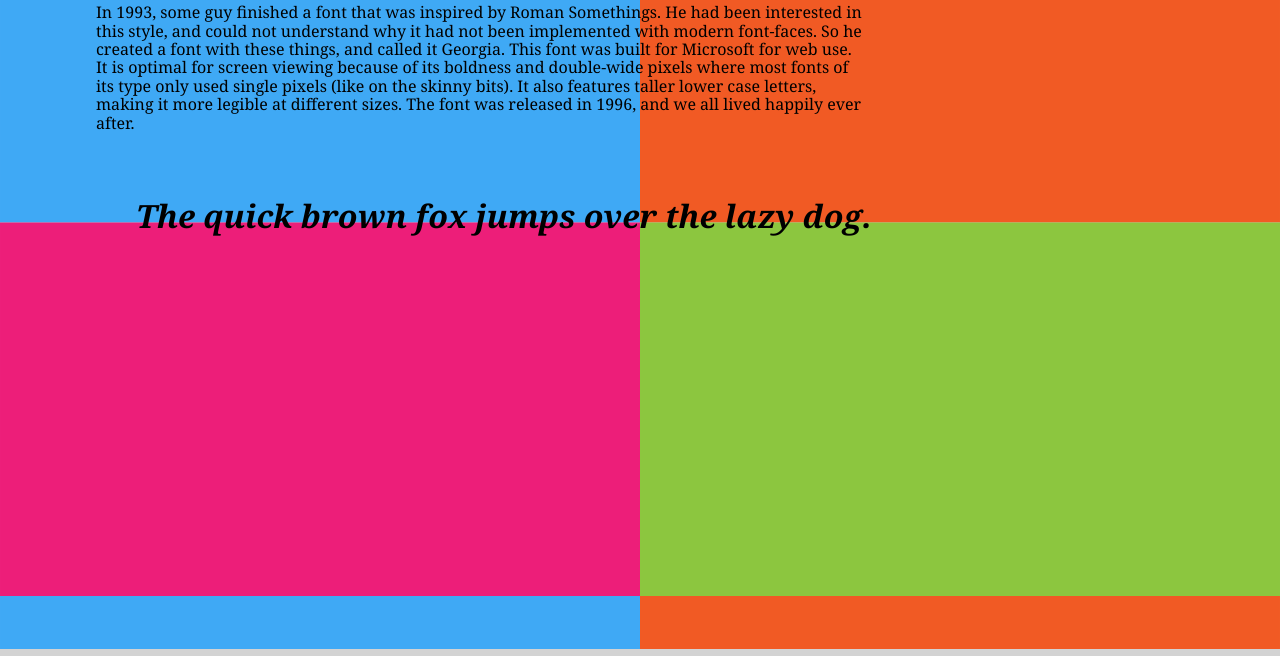
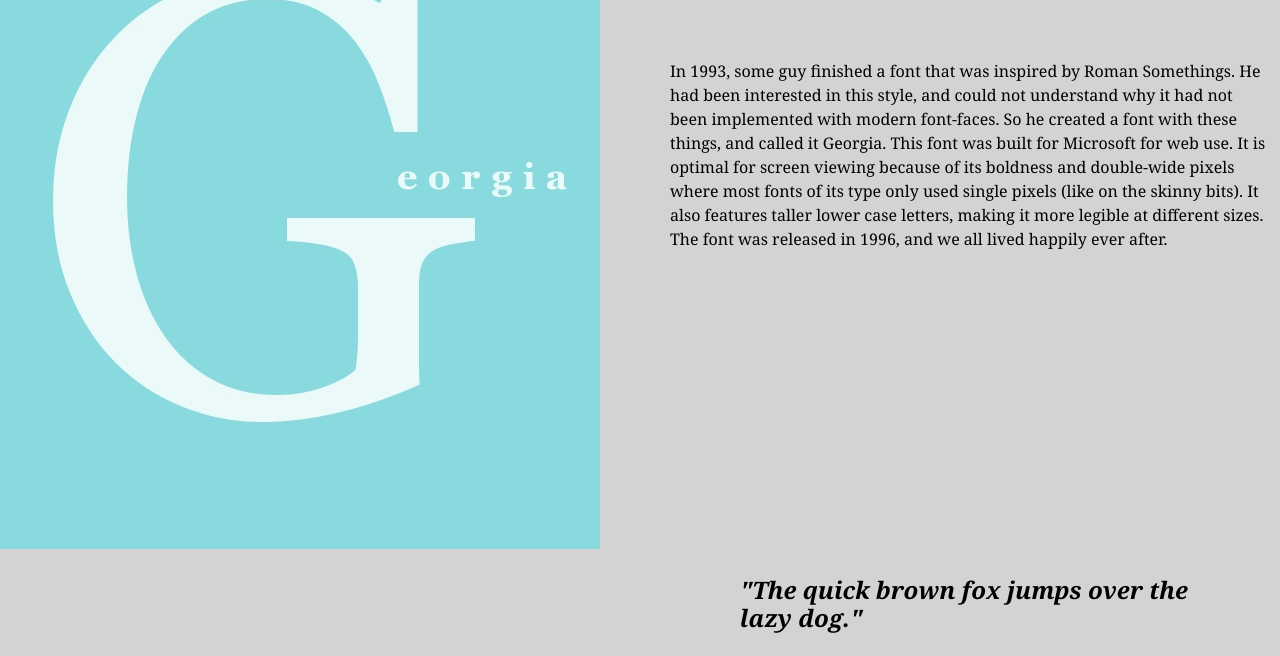
Before and after one commit to t-howell/comp1054-A1, a plain HTML site: page index.html in a window 1280 px wide. Shown: the part 151-807 px from the top of the page. Drawn offline with Linux system fonts and the light colour scheme.

Commit message:
Added image and changed CSS

```diff
--- a/Contents/main.css
+++ b/Contents/main.css
@@ -1,19 +1,31 @@
 body {
-	background-image: url("background.svg");
-	background-size: cover;
+	/*background-image: url("background.svg");*/
+	/*background-size: cover; */
 	background-color: lightgrey;
-	margin: 6em;
+	margin: 0;
 	font-family: Georgia, 'Times New Roman', Times, serif;
 }
 header > h1 {
 	text-decoration: underline;
 }
-article p {
-	margin-right: 20em;
+
+p {
+	float: right;
+	height: 400px;
+	width: 600px;
+	padding-top: 200px;
+	margin: 10px;
+	line-height: 1.5em;
 }
 
 blockquote {
 	font-style: italic;
 	font-weight: bold;
-	font-size: 200%;
+	width: 500px;
+	font-size: 150%;
+	float: right;
 }
+
+img #georgia {
+	clear: right;
+}
--- a/index.html
+++ b/index.html
@@ -10,22 +10,23 @@
 <!-- Main Content -->
 <body>
 	<header>
-		<h1>Georgia</h1>
+
 	</header>
 	<article>
-		<p>In 1993, some guy finished a font that was inspired by Roman Somethings. He had been
+		<img id="georgia" src="Contents/georgia-font.jpg" alt="Georgia" />
+		<p id="mainParagraph">In 1993, some guy finished a font that was inspired by Roman Somethings. He had been
 			interested in this style, and could not understand why it had not been implemented
 			with modern font-faces. So he created a font with these things, and called it Georgia.
 			This font was built for Microsoft for web use. It is optimal for screen viewing because
 			of its boldness and double-wide pixels where most fonts of its type only used single pixels
 			(like on the skinny bits). It also features taller lower case letters, making it more legible
 			at different sizes. The font was released in 1996, and we all lived happily ever after.
+		</p>
+		<blockquote id="quickFox">"The quick brown fox jumps over the lazy dog."</blockquote>
 			<figure>
 				<img id="" src="" alt="">
 				<figcaption></figcaption>
 			</figure>
-			<blockquote id="quickFox">The quick brown fox jumps over the lazy dog.</blockquote>
-		</p>
 	</article>
 	<footer>
 	</footer>
```
Also changed, not shown: Contents/georgia-font.jpg (added), Contents/georgia-font.svg (added).
